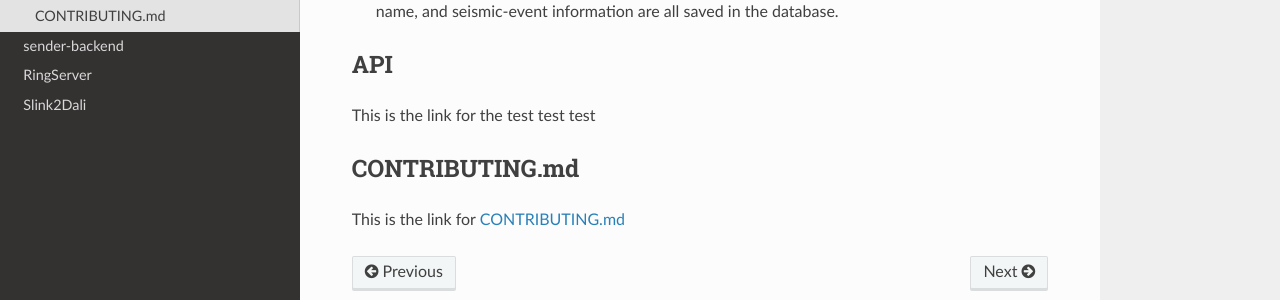
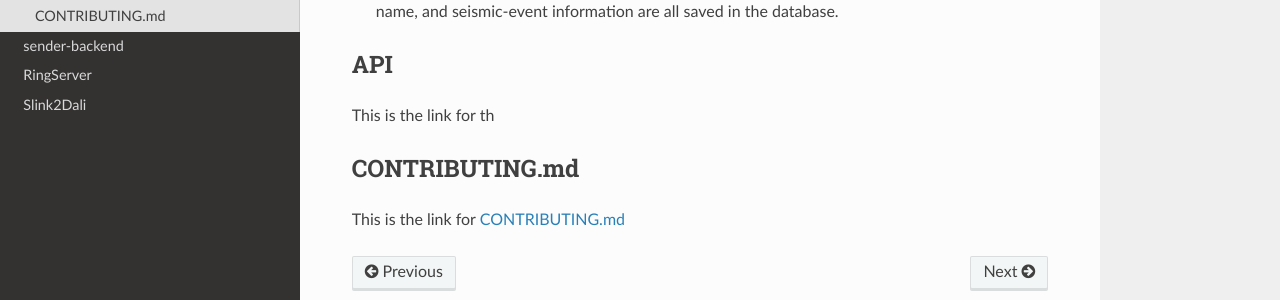
Before and after one commit to UPRI-earthquake/upri-earthquake.github.io, a Sphinx documentation site: the page built from doc/ehub-backend/overview.md, in a window 1280 px wide and 1048 px high. Shown: the part 627-927 px from the top of the window. Built offline with Sphinx 7.4.7 and the Read the Docs theme 2.0.0, drawn with Linux system fonts in a browser that asks for light colours.

Commit message:
chore:debugging

```diff
--- a/doc/ehub-backend/overview.md
+++ b/doc/ehub-backend/overview.md
@@ -15,8 +15,7 @@ There are two main tasks performed by the earthquake-hub-backend:
 
 ## API
 
-This is the link for the test test test
-
+This is the link for th
 
 ## CONTRIBUTING.md
 This is the link for [CONTRIBUTING.md](https://github.com/UPRI-earthquake/earthquake-hub-backend/blob/main/CONTRIBUTING.md)
```
